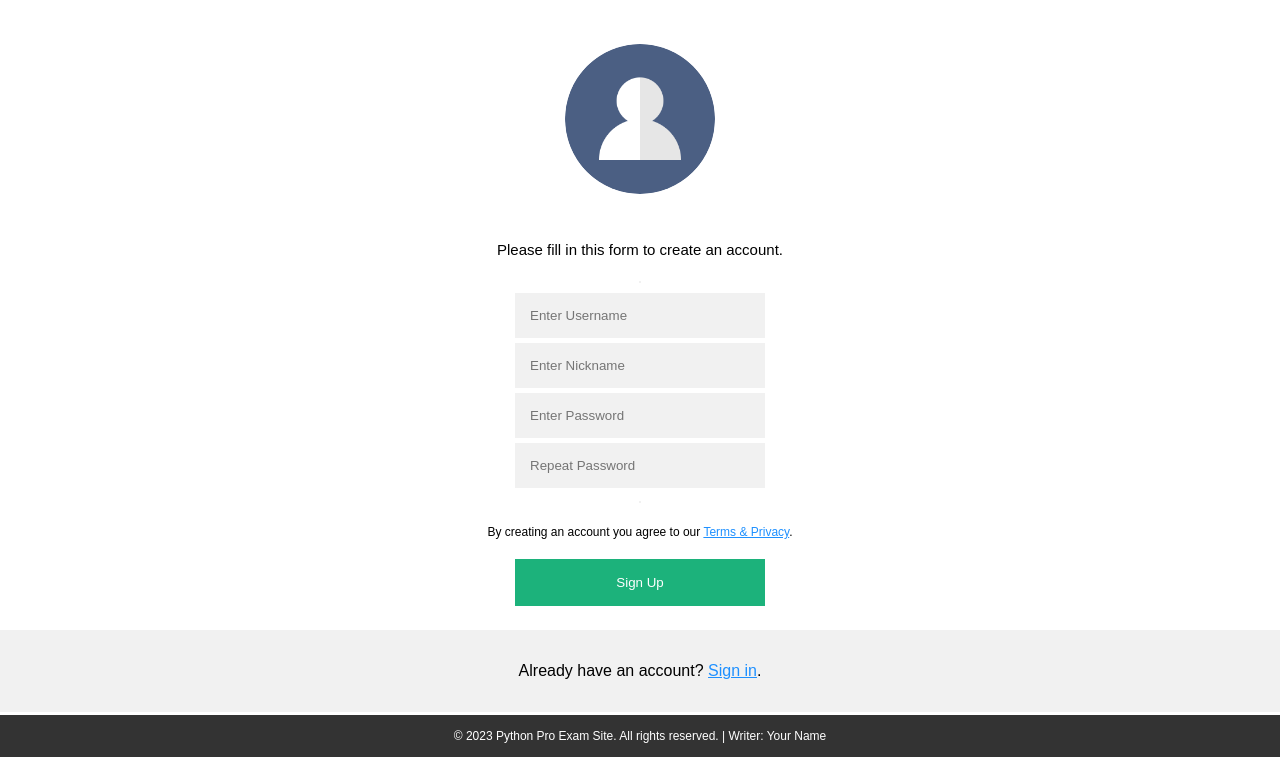
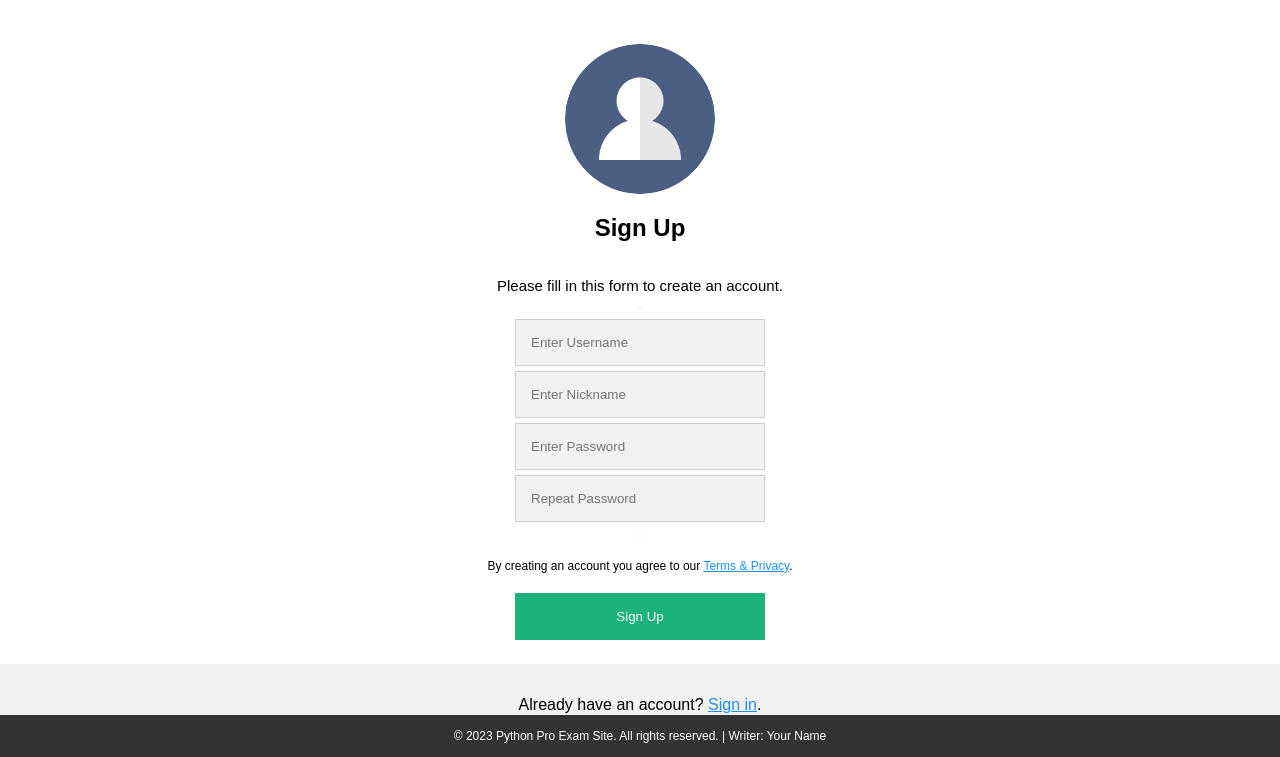
Before and after one commit to sevggii/Python_Web_Project, a Flask app: page /register in a window 1280 px wide. Shown: the part 43-800 px from the top of the page. Run offline with Flask 3, Linux system fonts and the light colour scheme.

Commit message:
register design done

```diff
--- a/templates/register.html
+++ b/templates/register.html
@@ -32,14 +32,12 @@
     input[type=text],
     input[type=password] {
       width: 250px;
-      /*100%;*/
       padding: 15px;
-      margin: 0 0 22px 0;
+      margin: 0 0 6px 0;
       display: block;
-      /*inline-block;*/
-      border: none;
-      background: #f1f1f1;
-      /*text-align: center;*/
+      border: 1px solid #ccc;
+      box-sizing: border-box;
+      background-color: #f1f1f1;
     }
 
     input[type=text]:focus,
@@ -56,7 +54,7 @@
 
     .imgcontainer {
       text-align: center;
-      margin: 24px 0 12px 0;
+      margin: 24px 0 0 0;
       background-color: white;
       padding-top: 20px;
     }
@@ -161,20 +159,12 @@
     </div>
 
     <div class="container">
-      <!--<h1>Register</h1>-->
-      <p style="font-size: 15px;">Please fill in this form to create an account.</p>
+      <h2 style="margin-top: 0;">Sign Up</h2>
+      <p style="font-size: 15px; margin-bottom: 5px;">Please fill in this form to create an account.</p>
       <hr>
-
-      <!--<label for="username"><b>Username</b></label>-->
       <input type="text" placeholder="Enter Username" name="username" id="username" required>
-
-      <!--<label for="nickname"><b>Nickname</b></label>-->
       <input type="text" placeholder="Enter Nickname" name="nickname" id="nickname" required>
-
-      <!--<label for="psw"><b>Password</b></label>-->
       <input type="password" placeholder="Enter Password" name="psw" id="psw" required>
-
-      <!--<label for="psw-repeat"><b>Repeat Password</b></label>-->
       <input type="password" placeholder="Repeat Password" name="psw-repeat" id="psw-repeat" required>
       <hr>
       <p style="font-size: 12px;">By creating an account you agree to our <a href="#">Terms & Privacy</a>.</p>
```
Also changed, not shown: users.db.
